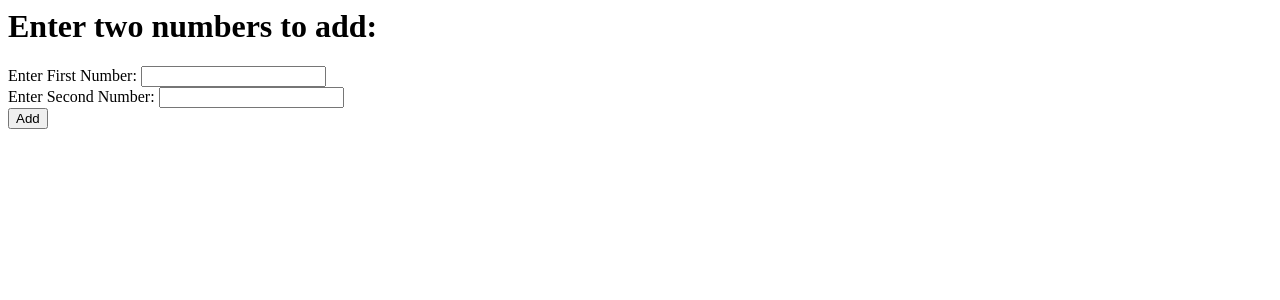
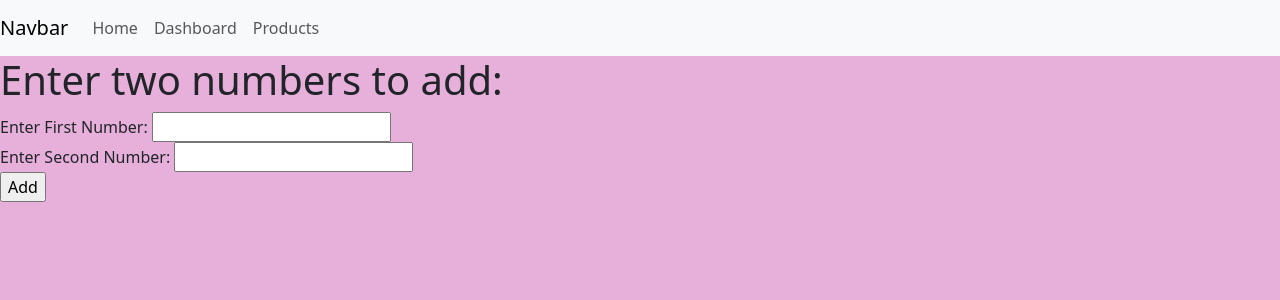
Before and after one commit to jsm1306/Git2, a Django app: page / in a window 1280 px wide. Shown: the top 300 px of the page. Run offline with Django 5.2, Linux system fonts and the light colour scheme.

Commit message:
final commit

```diff
--- a/calc/urls.py
+++ b/calc/urls.py
@@ -1,6 +1,8 @@
 from django.urls import path
 from . import views
-urlpatterns=[
-    path('',views.home,name='home'),
-    path('add', views.add, name='add'),
+urlpatterns = [
+    path('', views.home, name='home'),
+    path('dashboard/', views.dashboard, name='dashboard'),
+    path('products/', views.products, name='products'),
+    path('add',views.add, name='add')
 ]
--- a/calc/views.py
+++ b/calc/views.py
@@ -3,8 +3,14 @@ from django.shortcuts import render
 def home(request):
     return render(request, 'home.html')
 
+def dashboard(request):
+    return render(request, 'dashboard.html')
+
+def products(request):
+    return render(request, 'products.html')
+
 def add(request):
-    val1 = int(request.POST['num1'])
-    val2 = int(request.POST['num2'])
-    val3 = val1 + val2
-    return render(request, 'result.html', {'result': val3})
+    val1=int(request.POST['num1'])
+    val2=int(request.POST['num2'])
+    val3=val1+val2
+    return render(request,'result.html',{'result':val3})
--- /dev/null
+++ b/templates/base.html
@@ -0,0 +1,18 @@
+<!DOCTYPE html>
+<html lang="en">
+<head>
+    <meta charset="UTF-8">
+    <meta name="viewport" content="width=device-width, initial-scale=1.0">
+    <title>Welcome</title>
+    <link href="https://cdn.jsdelivr.net/npm/bootstrap@5.3.0-alpha1/dist/css/bootstrap.min.css" rel="stylesheet" integrity="sha384-GLhlTQ8iRABdZLl6O3oVMWSktQOp6b7In1Zl3/Jr59b6EGGoI1aFkw7cmDA6j6gD" crossorigin="anonymous">
+
+</head>
+<body style="background-color: rgb(230, 176, 218);">
+    {% include 'navbar.html' %}
+{% block content %}
+{% endblock %}
+</body>
+<script src="https://code.jquery.com/jquery-3.3.1.slim.min.js" integrity="sha384-q8i/X+965DzO0rT7abK41JStQIAqVgRVzpbzo5smXKp4YfRvH+8abtTE1Pi6jizo" crossorigin="anonymous"></script>
+<script src="https://cdn.jsdelivr.net/npm/popper.js@1.14.7/dist/umd/popper.min.js" integrity="sha384-UO2eT0CpHqdSJQ6hJty5KVphtPhzWj9WO1clHTMGa3JDZwrnQq4sF86dIHNDz0W1" crossorigin="anonymous"></script>
+<script src="https://cdn.jsdelivr.net/npm/bootstrap@4.3.1/dist/js/bootstrap.min.js" integrity="sha384-JjSmVgyd0p3pXB1rRibZUAYoIIy6OrQ6VrjIEaFf/nJGzIxFDsf4x0xIM+B07jRM" crossorigin="anonymous"></script>
+</html>
--- /dev/null
+++ b/templates/dashboard.html
@@ -0,0 +1,6 @@
+{% extends 'base.html' %}
+
+{% block content %}
+    <h1>Welcome to the Dashboard!</h1>
+    <a href="{% url 'home' %}"><button type="button" class="btn btn-success">Home Window</button></a>
+{% endblock %}
--- a/templates/home.html
+++ b/templates/home.html
@@ -1,3 +1,5 @@
+{% extends 'base.html' %}
+ {% block content %}
 <h1>Enter two numbers to add:</h1>
 <form action="add" method="post">
     {% csrf_token %}
@@ -5,3 +7,4 @@
     Enter Second Number: <input type="text" name="num2"><br>
     <input type="submit" value="Add">
 </form>
+{% endblock %}
--- /dev/null
+++ b/templates/navbar.html
@@ -0,0 +1,19 @@
+<nav class="navbar navbar-expand-lg navbar-light bg-light">
+    <a class="navbar-brand" href="#">Navbar</a>
+    <button class="navbar-toggler" type="button" data-toggle="collapse" data-target="#navbarNavDropdown" aria-controls="navbarNavDropdown" aria-expanded="false" aria-label="Toggle navigation">
+        <span class="navbar-toggler-icon"></span>
+    </button>
+    <div class="collapse navbar-collapse" id="navbarNavDropdown">
+        <ul class="navbar-nav">
+            <li class="nav-item active">
+                <a class="nav-link" href="{% url 'home' %}">Home</a>
+            </li>
+            <li class="nav-item">
+                <a class="nav-link" href="{% url 'dashboard' %}">Dashboard</a>
+            </li>
+            <li class="nav-item">
+                <a class="nav-link" href="{% url 'products' %}">Products</a>
+            </li>
+        </ul>
+    </div>
+</nav>
--- /dev/null
+++ b/templates/products.html
@@ -0,0 +1,6 @@
+{% extends 'base.html' %}
+
+{% block content %}
+    <h1>Our Products</h1>
+    <a href="{% url 'home' %}"><button type="button" class="btn btn-success">Home Window</button></a>
+{% endblock %}
--- a/templates/result.html
+++ b/templates/result.html
@@ -1,2 +1,5 @@
+{% extends 'base.html' %}
+ {% block content %}
 <h1>Result: {{ result }} </h1>
 <a href="{% url 'home' %}"><button type="button">Home Window</button></a>
+{% endblock %}
```
Also changed, not shown: db.sqlite3 (added).
